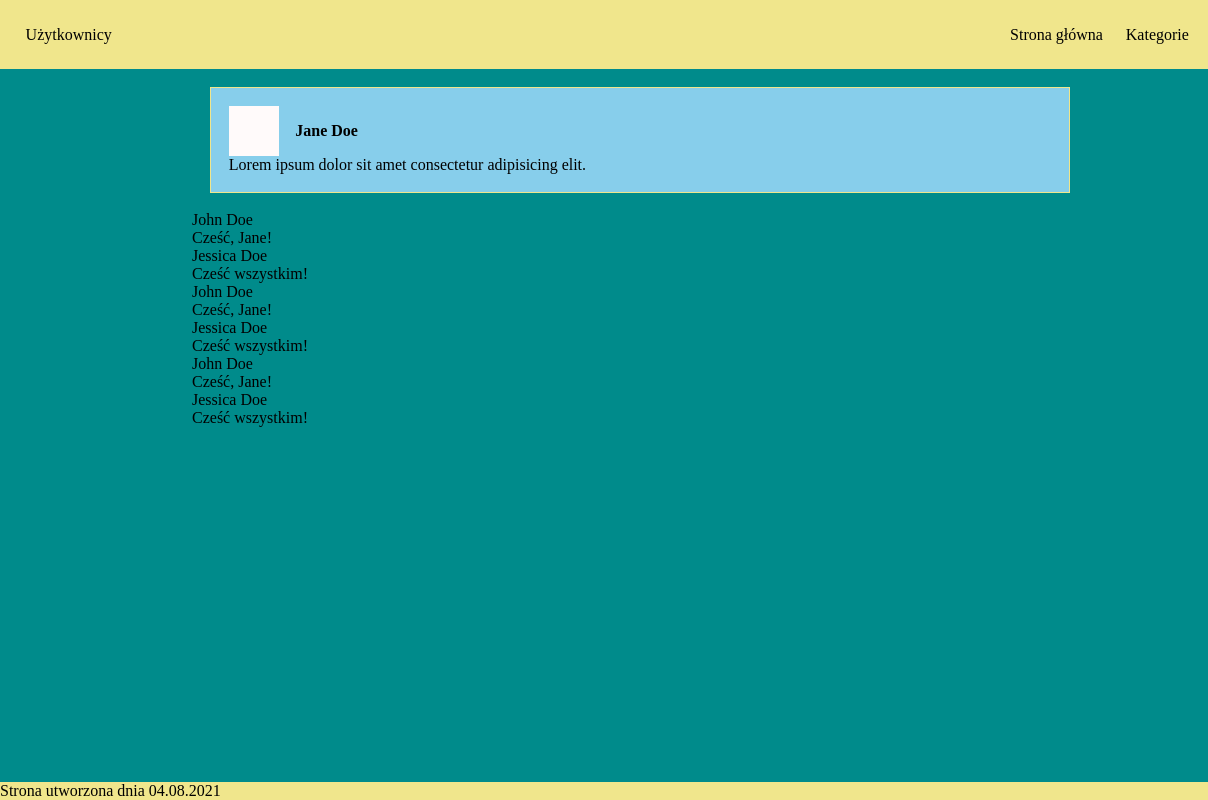
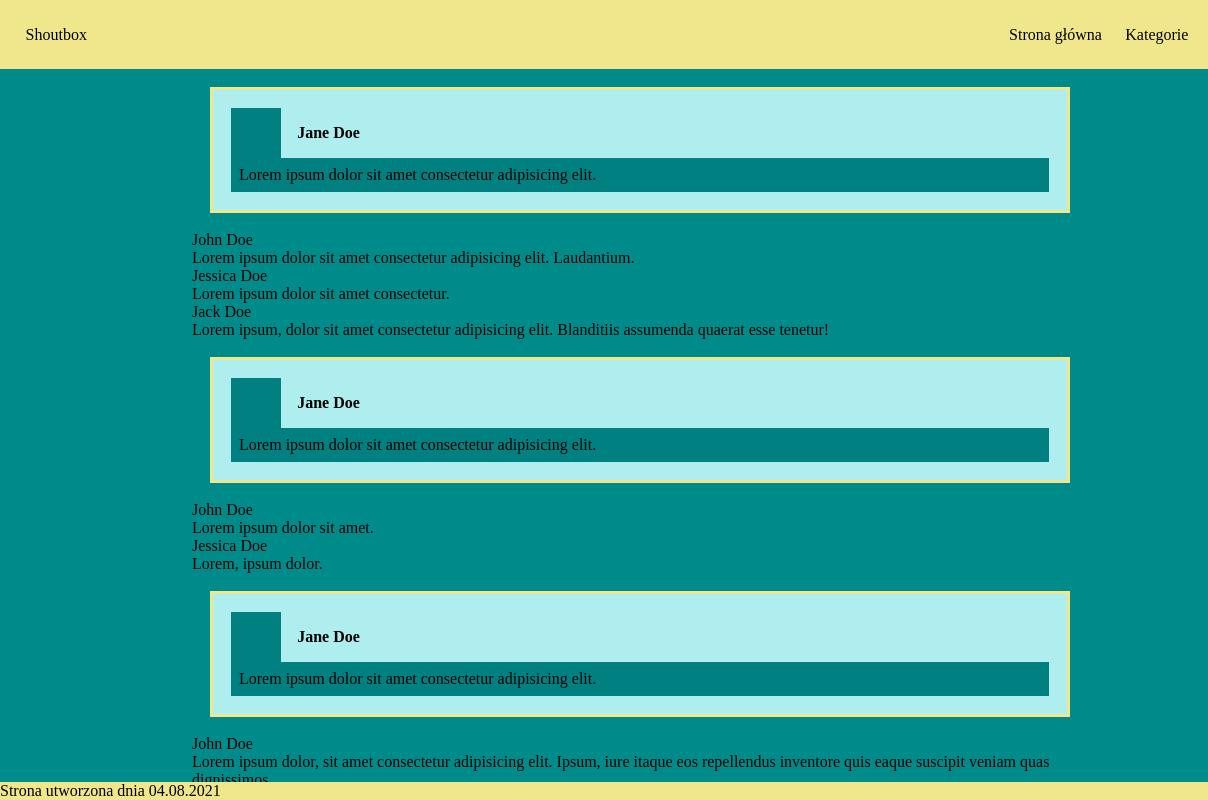
Before and after one commit to MajaKortyka/Front-End, a plain HTML site: page ćwiczenie 9 - semantyka/index.html in a window 1280 px wide. Shown: the full height of the page, 0-1208 px from the left. Drawn offline with Linux system fonts and the light colour scheme.

Commit message:
ćwiczenie 9 - semantyka

```diff
--- a/index.html
+++ /dev/null
@@ -1,16 +0,0 @@
- <!DOCTYPE html>
-<html lang="pl">
-    <head>
-        <meta charset="UTF-8">
-        <meta http-equiv="X-UA-Compatible" content="IE=edge">
-        <meta name="viewport" content="width=device-width, initial - scale=1.0">
-        <title>Użytkownicy</title>
-        <link rel="stylesheet" href="css/fontello.css">
-        <link rel="stylesheet" href="style.css">
-    </head>
-    <body>
-        <header>
-            <nav>Użytkownicy</nav>
-        </header>
-    </body>
-</html>
--- a/ćwiczenie 9 - semantyka/index.html
+++ b/ćwiczenie 9 - semantyka/index.html
@@ -10,7 +10,7 @@
     </head>
     <body>
         <header>
-            Użytkownicy
+            Shoutbox
             <nav>
                 <ul>
                     <li>
@@ -32,7 +32,9 @@
                         <div class="avatar"></div>
                         <div class="name">Jane Doe</div>
                     </header>
+                    <section>
                     Lorem ipsum dolor sit amet consectetur adipisicing elit.
+                    </section>
                 </article>
             </section>
             <section class="comments">
@@ -41,39 +43,68 @@
                         <div class="avatar"></div>
                         <div class="name">John Doe</div>
                     </header>
-                    </section>Cześć, Jane!</section>
+                    <section>Lorem ipsum dolor sit amet consectetur adipisicing elit. Laudantium.</section>
+                </section>
                 <section class="comment">
                     <header>
                        <div class="avatar"></div>
                        <div class="name">Jessica Doe</div>
                    </header>
-                    <section> Cześć wszystkim!</section>
+                   <section> Lorem ipsum dolor sit amet consectetur.</section>
                 </section>
+                <section class="comment">
+                    <header>
+                       <div class="avatar"></div>
+                       <div class="name">Jack Doe</div>
+                   </header>
+                   <section> Lorem ipsum, dolor sit amet consectetur adipisicing elit. Blanditiis assumenda quaerat esse tenetur!</section>
+                </section>
+            </section>
+            <section class="post">
+                <article>
+                    <header>
+                        <div class="avatar"></div>
+                        <div class="name">Jane Doe</div>
+                    </header>
+                    <section>
+                    Lorem ipsum dolor sit amet consectetur adipisicing elit.
+                    </section>
+                </article>
+            </section>
+            <section class="comments">
                 <section class="comment">
                     <header>
                         <div class="avatar"></div>
                         <div class="name">John Doe</div>
                     </header>
-                         </section>Cześć, Jane!</section>
+                    <section>Lorem ipsum dolor sit amet.</section>
+                </section>
                 <section class="comment">
                     <header>
                        <div class="avatar"></div>
                        <div class="name">Jessica Doe</div>
                    </header>
-                        <section> Cześć wszystkim!</section>
+                   <section> Lorem, ipsum dolor.</section>
                 </section>
+            </section>
+            <section class="post">
+                <article>
+                    <header>
+                        <div class="avatar"></div>
+                        <div class="name">Jane Doe</div>
+                    </header>
+                    <section>
+                    Lorem ipsum dolor sit amet consectetur adipisicing elit.
+                    </section>
+                </article>
+            </section>
+            <section class="comments">
                 <section class="comment">
                     <header>
                         <div class="avatar"></div>
                         <div class="name">John Doe</div>
                     </header>
-                        </section>Cześć, Jane!</section>
-                 <section class="comment">
-                        <header>
-                            <div class="avatar"></div>
-                            <div class="name">Jessica Doe</div>
-                        </header>
-                        <section> Cześć wszystkim!</section>
+                    <section>Lorem ipsum dolor, sit amet consectetur adipisicing elit. Ipsum, iure itaque eos repellendus inventore quis eaque suscipit veniam quas dignissimos.</section>
                 </section>
             </section>
         </main>
--- a/ćwiczenie 9 - semantyka/style.css
+++ b/ćwiczenie 9 - semantyka/style.css
@@ -1,4 +1,3 @@
-
   * {
      box-sizing: border-box;
  }
@@ -36,11 +35,11 @@ body > main .post {
   padding-bottom: 2%;
 }
 body > main > .post > article {
-    border: 1px solid khaki;
+  border: 3px solid khaki;
   padding: 2%;
   margin: 2%;
   margin-bottom: 0;
-    background-color:skyblue;
+  background-color:paleturquoise;
 }
 body > main > .post > article > header {
   display: flex;
@@ -49,7 +48,7 @@ body > main > .post > article > header {
 body > main > .post > article > header > .avatar {
   min-height: 50px;
   min-width: 50px;
-    background-color: snow;
+  background-color:teal;
 }
 body > main > .post > article > header > .name {
   padding-left: 2%;
@@ -57,32 +56,7 @@ body > main > .post > article > header > .name {
 }
 body > main > .post > article > section {
   padding: 1%;
-    background-color: thistle;
-}
-body > main > .post > .comments {
-    margin: 0 2% 0 5%;
-}
-body > main > .post > .comments > .comment {
-    border: 1px solid sandybrown;
-    background-color:skyblue;
-    padding: 2%;
-}
-body > main > .post > .comments > .comment > header {
-    display: flex;
-    align-items: center;
-}
-body > main > .post > .comments > .comment > header > .avatar {
-    background-color: violet;
-    min-width: 40px;
-    min-height: 40px;
-}
-body > main > .post > .comments > .comment > header > .name {
-    padding-left: 2%;
-    font-weight: 600;
-}
-body > main > .post > .comments > .comment > header > section {
-    background-color:skyblue;
-    padding: 2%;
+  background-color: teal;
 }
 body > aside {
   position: fixed;
@@ -113,3 +87,8 @@ footer {
   justify-content: center;
   background-color:khaki;
 }
+@media (max-width:720px) {
+  .content {
+  display: block;
+}
+}
```
Lines whose indentation alone changed are shown as unchanged.
